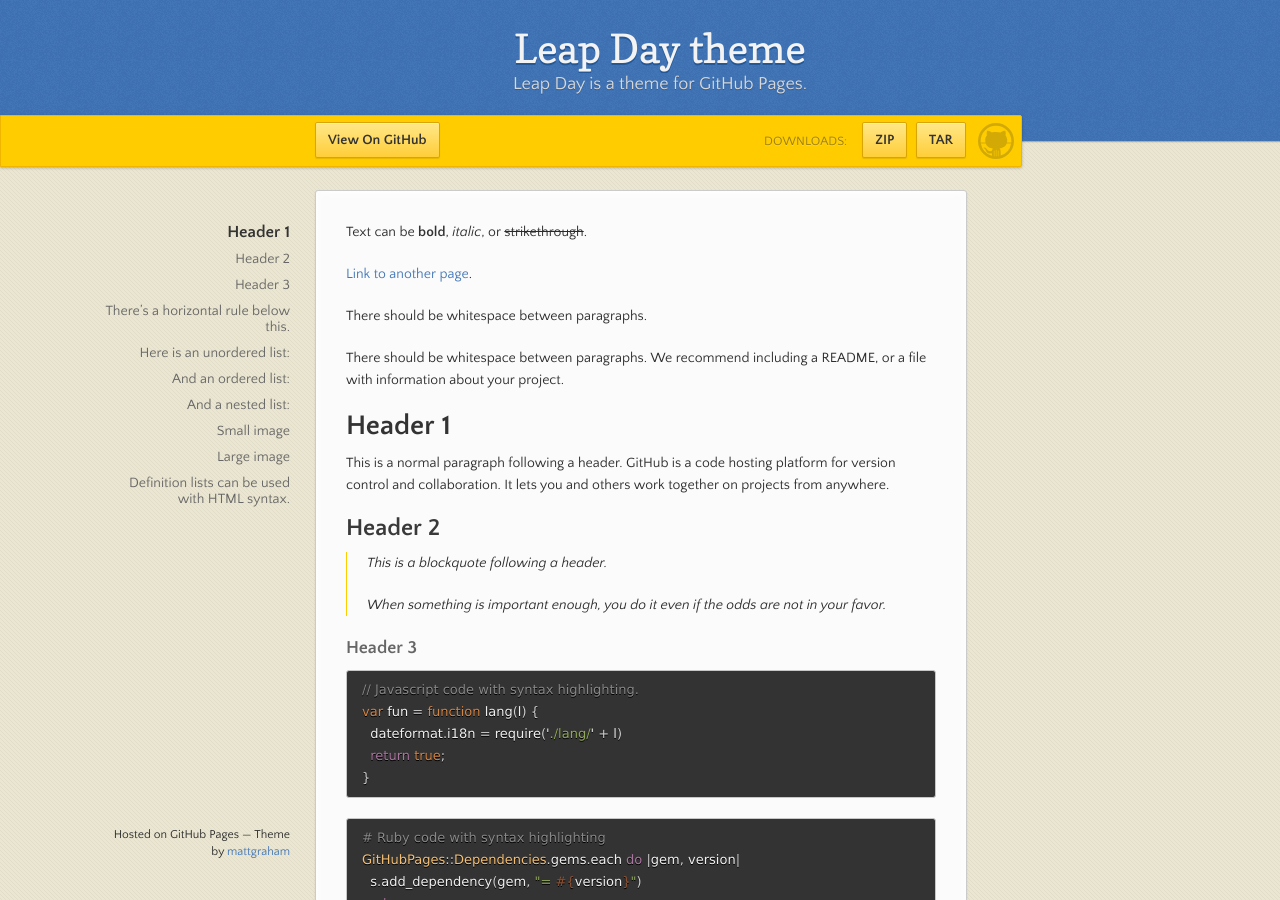
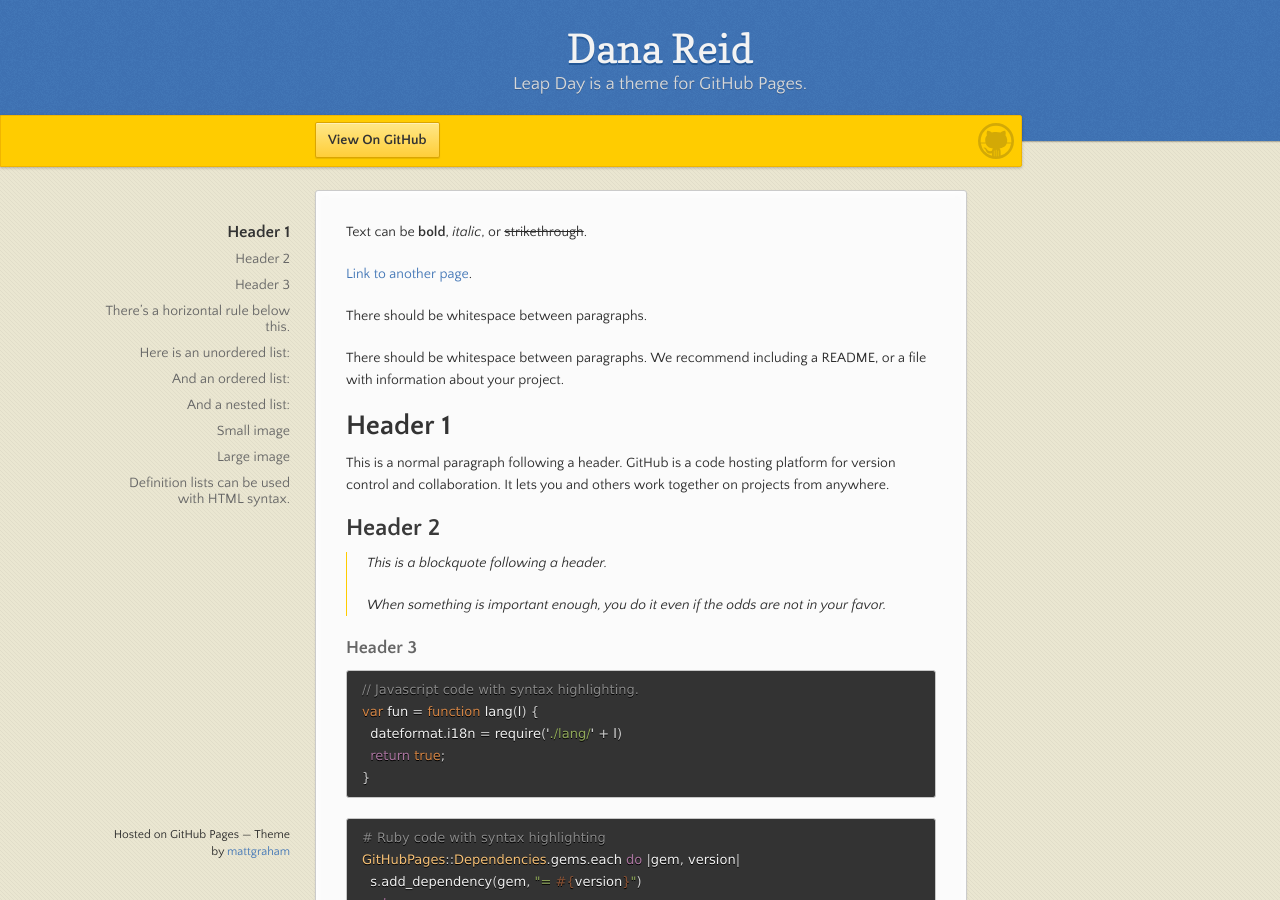
Before and after one commit to drmoats/drmoats.github.io, a Jekyll site: the page built from index.md, in a window 1280 px wide and 900 px high. Built offline with Jekyll 4.4.1, drawn with Linux system fonts in a browser that asks for light colours; our own code applies the rules of GitHub Pages for plain Markdown files.

Commit message:
Update _config.yml

```diff
--- a/_config.yml
+++ b/_config.yml
@@ -1,5 +1,5 @@
-title: Leap Day theme
+title: Dana Reid
 description: Leap Day is a theme for GitHub Pages.
-show_downloads: true
+show_downloads: false
 google_analytics:
 theme: jekyll-theme-leap-day
```
